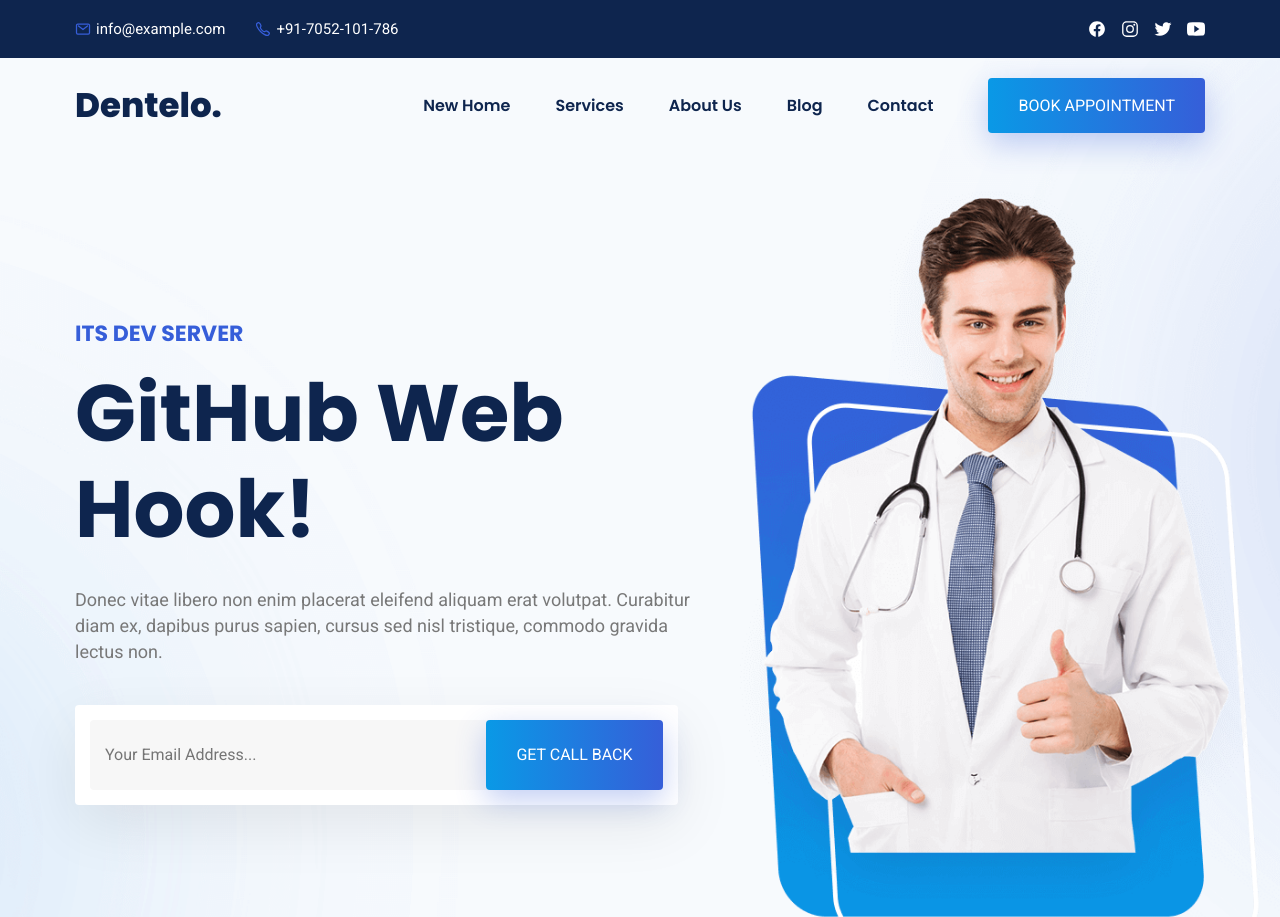
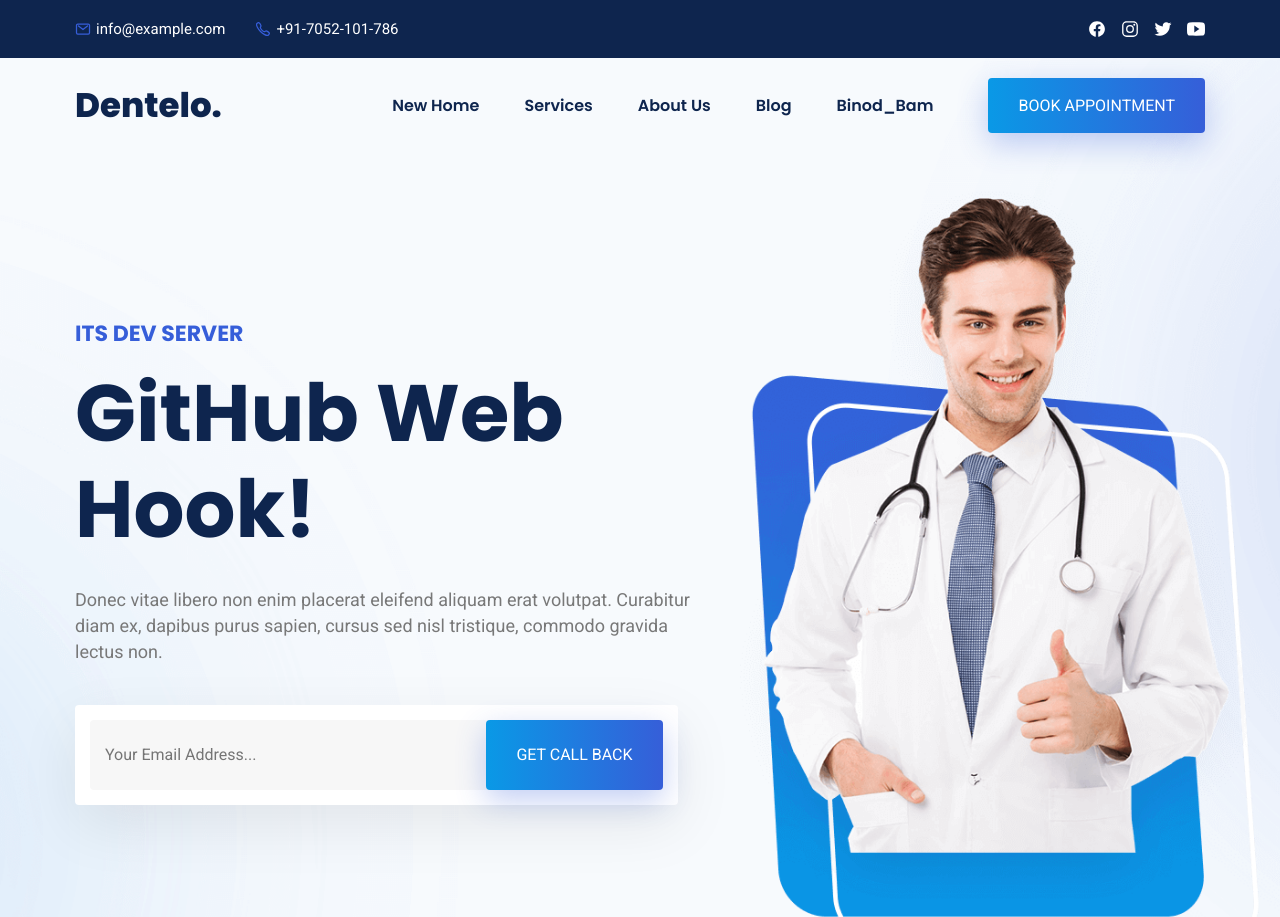
Before and after one commit to bambinod/yool, a plain HTML site: page yoll-cicd-demo-main/index.html in a window 1280 px wide. Shown: the top 917 px of the page. Drawn offline with nearby package versions, Linux system fonts and the light colour scheme.

Commit message:
small changed in the message

```diff
--- a/yoll-cicd-demo-main/index.html
+++ b/yoll-cicd-demo-main/index.html
@@ -110,7 +110,7 @@
             </li>
 
             <li>
-              <a href="#" class="navbar-link" data-nav-link>Contact</a>
+              <a href="#" class="navbar-link" data-nav-link>Binod_Bam</a>
             </li>
 
           </ul>
```
